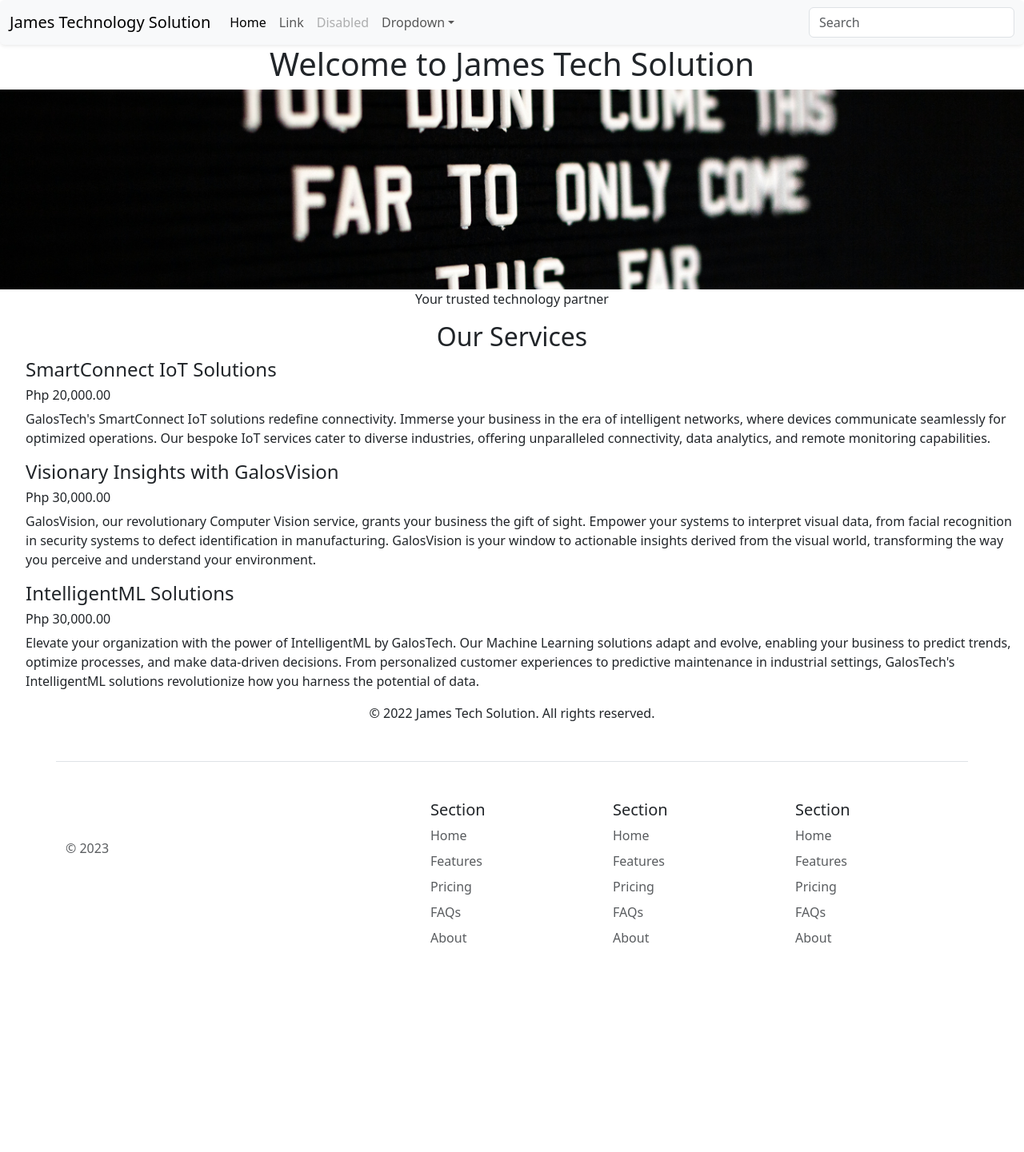
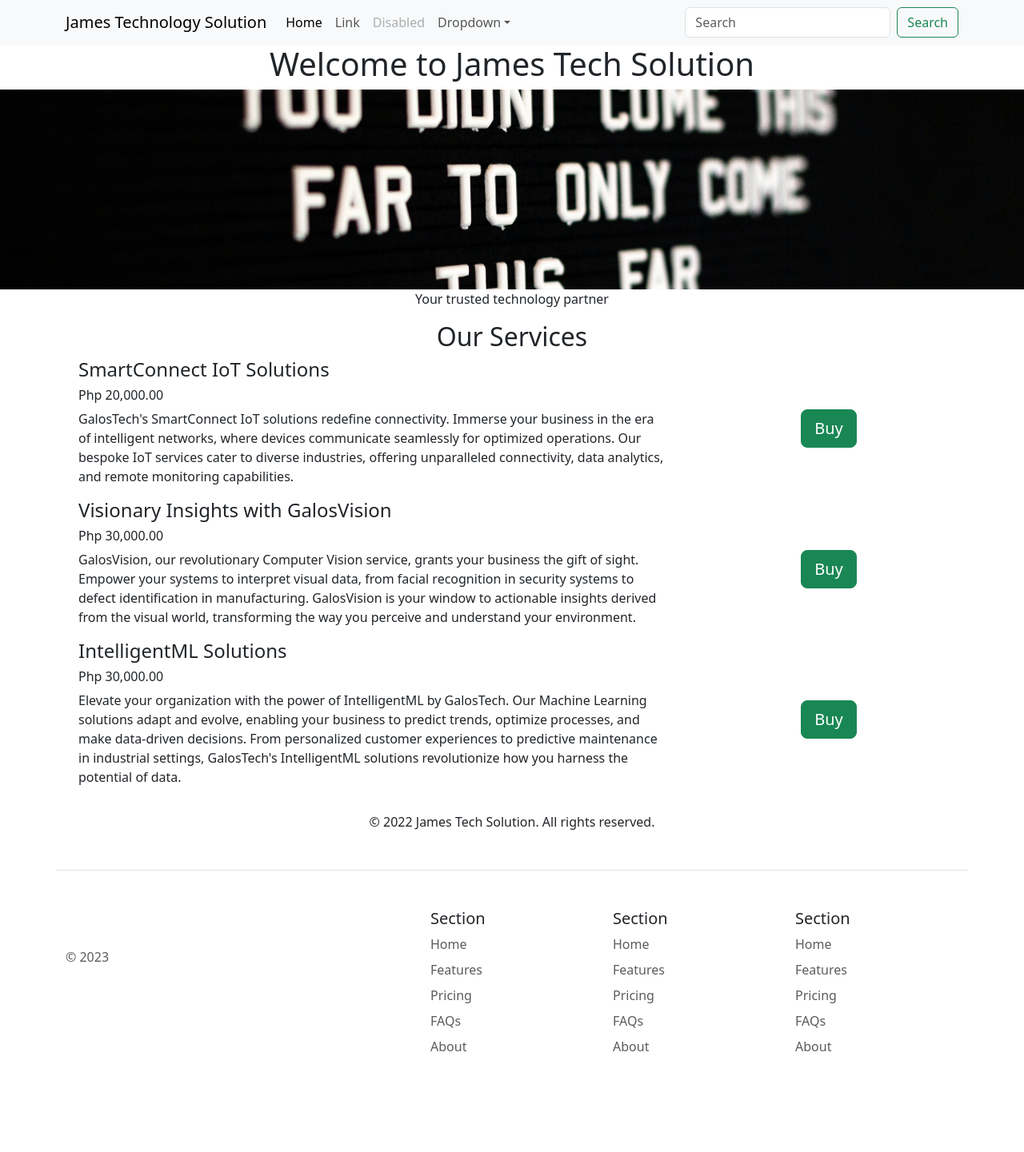
Before and after one commit to jex23/James-WebflaskJourney-V2-, a Flask app: page / in a window 1280 px wide. Shown: the whole page at 80% size. Before the commit the page ends 1179 px from the top, so only its background shows below. Run offline with Flask 3, Linux system fonts and the light colour scheme.

Commit message:
add nav and apply button

```diff
--- a/templates/nav.html
+++ b/templates/nav.html
@@ -1,11 +1,10 @@
-  <nav class="navbar navbar-expand-lg bg-body-tertiary rounded shadow-sm fixed-top bg-white" aria-label="Eleventh navbar example">
-      <div class="container-fluid">
+<nav class="navbar navbar-expand-lg navbar-light bg-light fixed-top">
+  <div class="container">
     <a class="navbar-brand" href="#">James Technology Solution</a>
-        <button class="navbar-toggler" type="button" data-bs-toggle="collapse" data-bs-target="#navbarsExample09" aria-controls="navbarsExample09" aria-expanded="false" aria-label="Toggle navigation">
+    <button class="navbar-toggler" type="button" data-bs-toggle="collapse" data-bs-target="#navbarNav" aria-controls="navbarNav" aria-expanded="false" aria-label="Toggle navigation">
       <span class="navbar-toggler-icon"></span>
     </button>
-
-        <div class="collapse navbar-collapse" id="navbarsExample09">
+    <div class="collapse navbar-collapse" id="navbarNav">
       <ul class="navbar-nav me-auto mb-2 mb-lg-0">
         <li class="nav-item">
           <a class="nav-link active" aria-current="page" href="#">Home</a>
@@ -17,7 +16,7 @@
           <a class="nav-link disabled" aria-disabled="true">Disabled</a>
         </li>
         <li class="nav-item dropdown">
-              <a class="nav-link dropdown-toggle" href="#" data-bs-toggle="dropdown" aria-expanded="false">Dropdown</a>
+          <a class="nav-link dropdown-toggle" href="#" role="button" data-bs-toggle="dropdown" aria-expanded="false">Dropdown</a>
           <ul class="dropdown-menu">
             <li><a class="dropdown-item" href="#">Action</a></li>
             <li><a class="dropdown-item" href="#">Another action</a></li>
@@ -25,8 +24,9 @@
           </ul>
         </li>
       </ul>
-          <form role="search">
-            <input class="form-control" type="search" placeholder="Search" aria-label="Search">
+      <form class="d-flex">
+        <input class="form-control me-2" type="search" placeholder="Search" aria-label="Search">
+        <button class="btn btn-outline-success" type="submit">Search</button>
       </form>
     </div>
   </div>
--- a/templates/services.html
+++ b/templates/services.html
@@ -1,3 +1,16 @@
-<h4>{{ service['title'] }}</h4>
-<h6>{{ service['price'] }}</h6>
-<p>{{ service['description'] }}</p>
+<div class="container">
+  <div class="row">
+    <div class="col-md-8">
+      <div class="service-details">
+        <h4>{{ service['title'] }}</h4>
+        <h6>{{ service['price'] }}</h6>
+        <p>{{ service['description'] }}</p>
+      </div>
+    </div>
+    <div class="col-md-4 d-flex align-items-center justify-content-center mt-3 mt-md-0">
+      <a href="mailto:rijam23@gmail.com?subject={{ service['title'] }}&body=Name: %0D%0A%0D%0AI wanna avail your service for {{ service['title'] }}">
+        <button class="btn btn-success btn-lg">Buy</button>
+      </a>
+    </div>
+  </div>
+</div>
```
Lines whose indentation alone changed are shown as unchanged.
